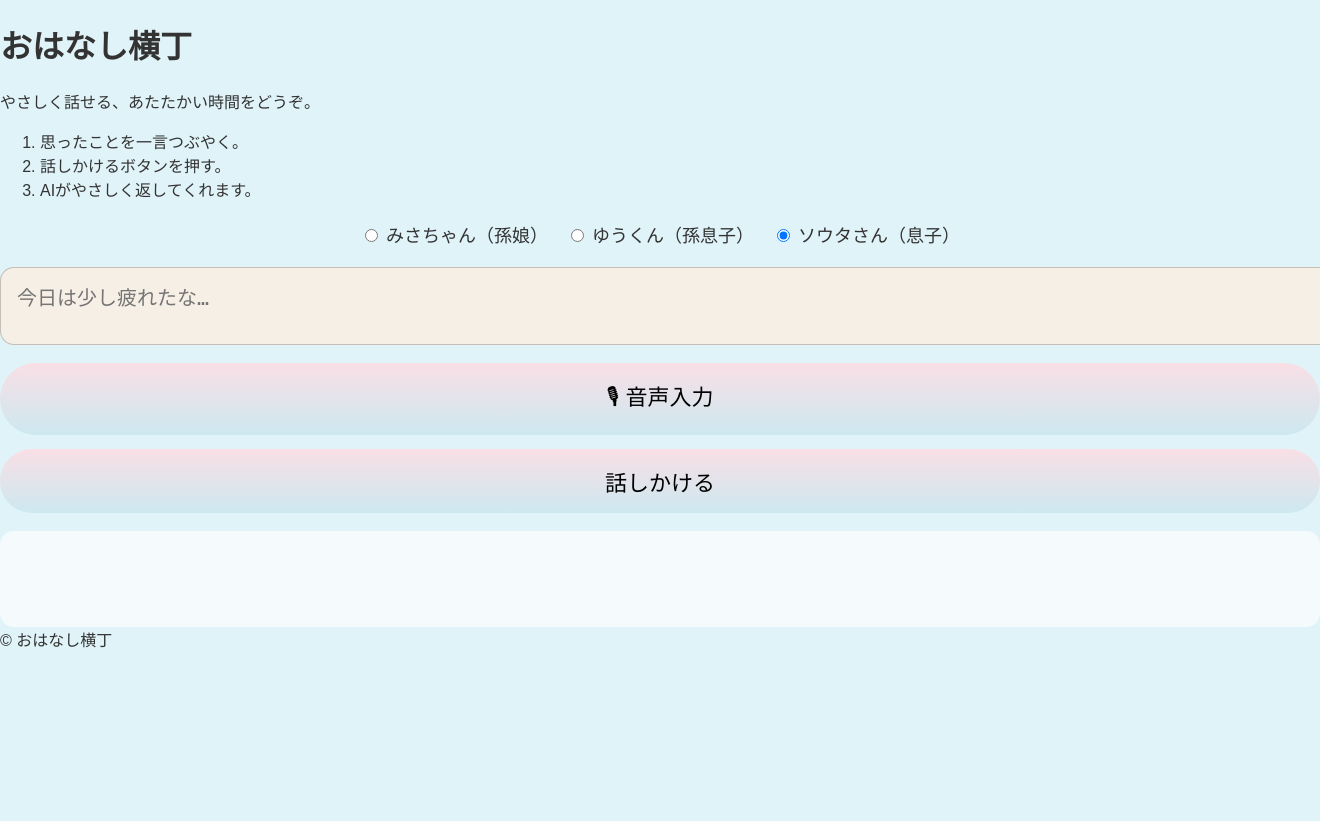
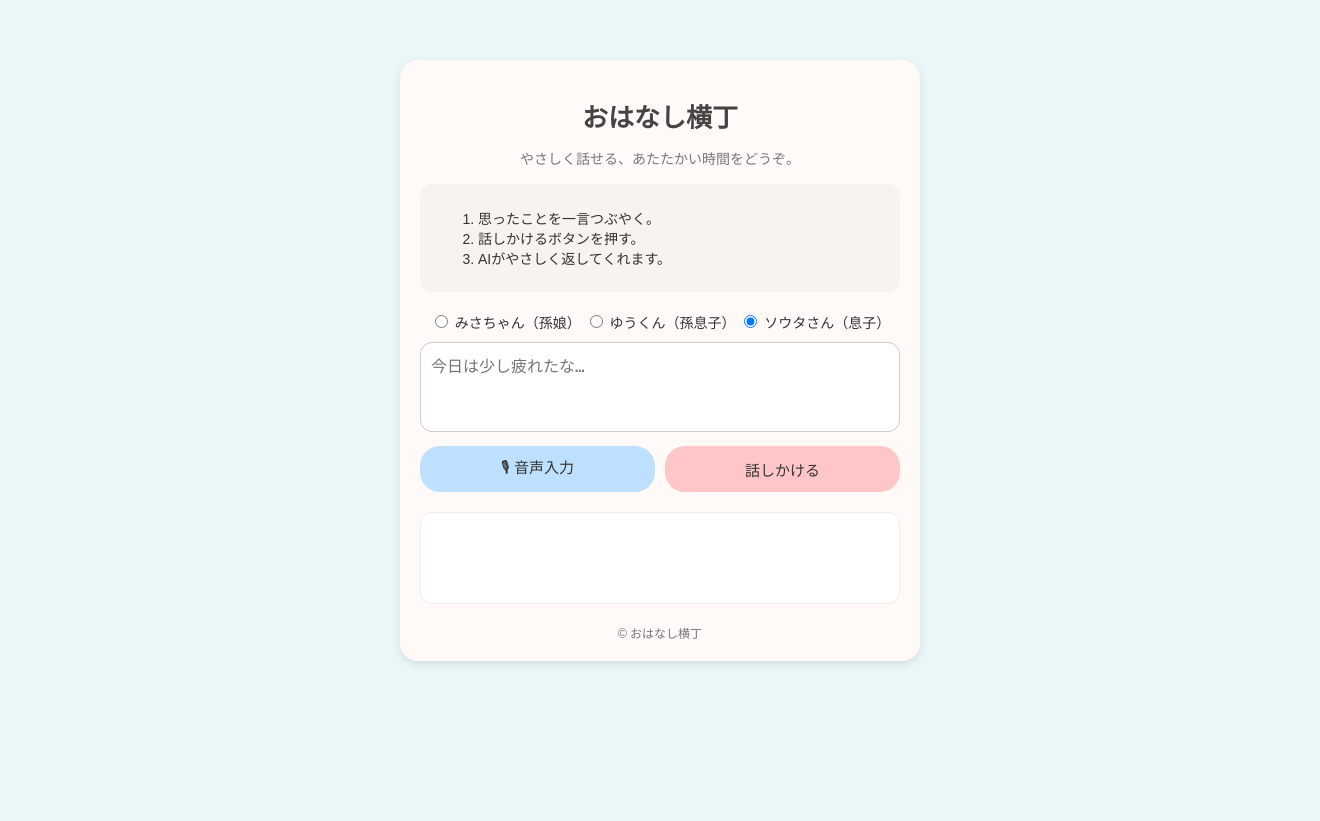
Before and after one commit to murahimurahi/ai-yokocho, a Flask app: page / in a window 1320 px wide; the page is wider, and only the part inside the window is pictured. After the commit the page ends 664 px from the top of that part, so only its background shows below. Run offline with Flask 3, Linux system fonts and the light colour scheme.

Commit message:
Update style.css

```diff
--- a/static/style.css
+++ b/static/style.css
@@ -1,76 +1,102 @@
-:root{
-  --bg:#dff3f8;
-  --card:#ffffffcc;
-  --pink:#f9dfe5;
-  --mizu:#cde8f0;
-  --beige:#f6efe5;
-  --text:#333;
+body {
+  background: #eaf6f8;
+  font-family: "Zen Maru Gothic", sans-serif;
+  color: #333;
+  margin: 0;
+  padding: 0;
 }
 
-html,body{
-  margin:0;
-  height:100%;
-  background:var(--bg);
-  font-family:"Hiragino Maru Gothic ProN","Yu Gothic UI",sans-serif;
-  color:var(--text);
+.container {
+  max-width: 480px;
+  margin: 60px auto;
+  padding: 20px;
+  background: #fffaf8;
+  border-radius: 18px;
+  box-shadow: 0 3px 8px rgba(0,0,0,0.1);
+  text-align: center;
 }
 
-.bg{position:fixed;inset:0;z-index:-1;}
-.radial{
-  position:absolute;inset:-20%;
-  background:radial-gradient(circle at 50% 50%,rgba(255,255,255,0.3)0%,rgba(255,255,255,0)70%);
-  animation:breathe 8s ease-in-out infinite;
-}
-@keyframes breathe{0%,100%{transform:scale(1)}50%{transform:scale(1.05)}}
-
-.card{
-  max-width:800px;margin:40px auto;padding:28px;
-  background:var(--card);
-  border-radius:24px;
-  box-shadow:0 8px 20px rgba(0,0,0,.1);
+h1 {
+  font-size: 26px;
+  margin-bottom: 4px;
+  color: #444;
 }
 
-.hero{text-align:center;margin-bottom:12px;}
-.hero h1{font-size:36px;margin:0;color:#444;}
-.lead{margin-top:8px;font-size:18px;}
-
-.voice-select{
-  display:flex;justify-content:center;gap:18px;flex-wrap:wrap;
-  margin:20px 0;font-size:18px;
+.subtitle {
+  font-size: 14px;
+  color: #777;
+  margin-bottom: 16px;
 }
 
-textarea{
-  width:100%;
-  border-radius:14px;
-  border:1px solid rgba(0,0,0,.2);
-  background:var(--beige);
-  color:#222;
-  padding:14px 16px;
-  font-size:20px;
+.guide {
+  text-align: left;
+  background: #f9f3ef;
+  border-radius: 12px;
+  padding: 10px 18px;
+  margin-bottom: 20px;
+  font-size: 14px;
 }
 
-.btn{
-  display:block;
-  width:100%;
-  font-size:22px;
-  padding:16px;
-  margin-top:14px;
-  border:none;
-  border-radius:999px;
-  background:linear-gradient(180deg,var(--pink),var(--mizu));
-  cursor:pointer;
-  transition:transform .05s ease;
-}
-.btn:active{transform:scale(.98);}
-
-.result{
-  margin-top:18px;
-  padding:18px;
-  background:rgba(255,255,255,.7);
-  border-radius:14px;
-  font-size:22px;
-  line-height:1.6;
-  min-height:60px;
+.voice-select {
+  margin-bottom: 10px;
+  font-size: 14px;
 }
 
-.foot{text-align:center;margin-top:20px;opacity:.7;font-size:14px;}
+.input-box {
+  margin-top: 10px;
+}
+
+textarea {
+  width: 100%;
+  height: 90px;
+  border-radius: 12px;
+  border: 1px solid #ccc;
+  padding: 10px;
+  font-size: 16px;
+  resize: none;
+  box-sizing: border-box;
+}
+
+.button-group {
+  display: flex;
+  justify-content: space-between;
+  gap: 10px;
+  margin-top: 10px;
+}
+
+.btn {
+  flex: 1;
+  background: #ffc6c7;
+  color: #333;
+  border: none;
+  border-radius: 20px;
+  padding: 10px;
+  font-size: 15px;
+  cursor: pointer;
+  transition: background 0.3s;
+}
+
+.btn:hover {
+  background: #ffb0b2;
+}
+
+.mic {
+  background: #bde0fe;
+}
+
+.result {
+  background: #fff;
+  border-radius: 12px;
+  margin-top: 20px;
+  padding: 15px;
+  min-height: 60px;
+  border: 1px solid #eee;
+  font-size: 17px;
+  text-align: left;
+}
+
+footer {
+  margin-top: 20px;
+  font-size: 12px;
+  color: #777;
+}
```
